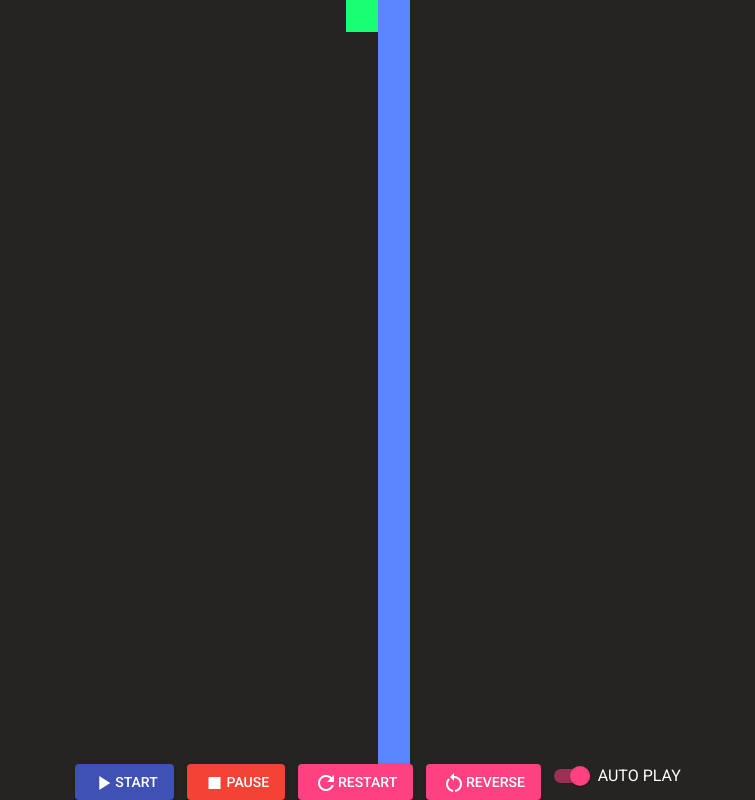
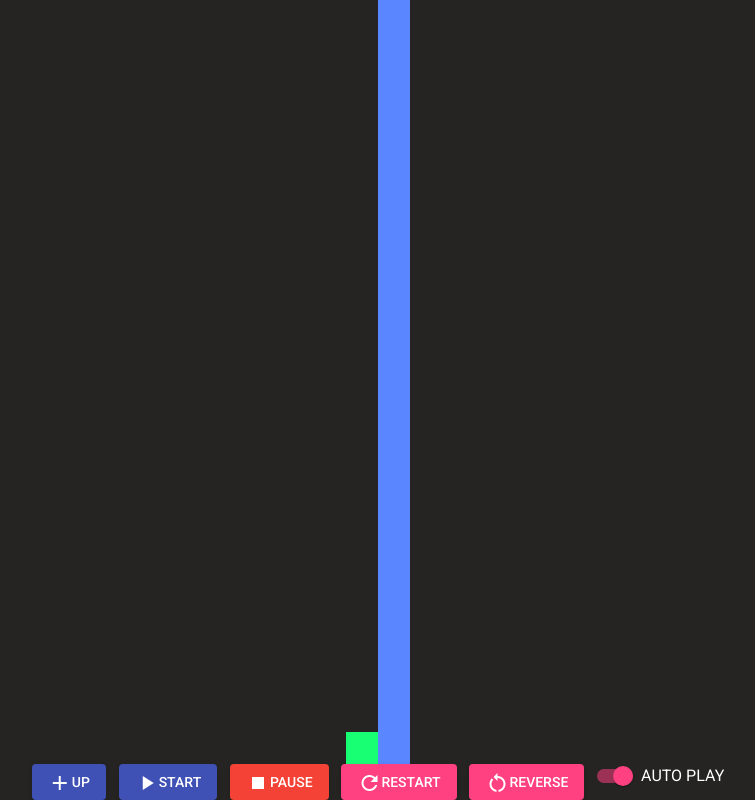
Before and after one commit to yuyakinjo/elevator-simulator, an Angular app: page / in a window 1280 px wide. Shown: the whole page, without its empty margins (262-1017 px from the left). Built offline with nearby package versions, Linux system fonts and the light colour scheme.

Commit message:
feat: 指定した高さの分だけ上昇する関数追加

```diff
--- a/src/app/app.component.html
+++ b/src/app/app.component.html
@@ -11,6 +11,9 @@
     fxLayoutAlign="center"
     fxLayoutGap="1vw"
   >
+    <button mat-raised-button color="primary" (click)="up()">
+      <mat-icon>add</mat-icon>{{ "up" | uppercase }}
+    </button>
     <button mat-raised-button color="primary" (click)="play()">
       <mat-icon>play_arrow</mat-icon>{{ "start" | uppercase }}
     </button>
--- a/src/app/app.component.ts
+++ b/src/app/app.component.ts
@@ -1,7 +1,6 @@
 import { AfterViewInit, ChangeDetectionStrategy, Component, ElementRef, ViewChild } from '@angular/core'; // prettier-ignore
 import { FormControl } from '@angular/forms';
-import anime, { AnimeInstance } from 'animejs';
-import { negate } from 'ramda';
+import anime from 'animejs';
 import { tap } from 'rxjs';
 
 @Component({
@@ -11,7 +10,10 @@ import { tap } from 'rxjs';
   changeDetection: ChangeDetectionStrategy.OnPush,
 })
 export class AppComponent implements AfterViewInit {
-  anime!: AnimeInstance;
+  anime!: any;
+  duration = 500;
+  height = 0;
+  oneFloorHeight = 0;
 
   @ViewChild('room') room!: ElementRef<HTMLDivElement>;
   @ViewChild('route') route!: ElementRef<HTMLDivElement>;
@@ -28,17 +30,32 @@ export class AppComponent implements AfterViewInit {
   ngAfterViewInit(): void {
     const roomDivHeight = this.room.nativeElement.clientHeight;
     const routeDivHeight = this.route.nativeElement.clientHeight;
-    const height = routeDivHeight - roomDivHeight;
+    this.height = routeDivHeight - roomDivHeight;
+    this.oneFloorHeight = this.height / 10;
+    const autoplay = this.autoplay.value;
     const targets = document.querySelector('.room');
-    const autoplay = this.autoplay.value;
-    const duration = 3000;
-    this.anime = anime({
+    const duration = this.duration;
+    const easing = 'easeInOutExpo';
+    this.anime = anime.timeline({
       targets,
       autoplay,
       duration,
-      translateY: negate(height),
-      easing: 'easeInOutExpo',
+      easing,
     });
+  }
+
+  up() {
+    const currentValue = this.anime.children.map((child: any) =>
+      child.animations.map((animation: any) => animation.currentValue)
+    );
+    console.log('🚀 ~ up ~ this.anime', anime.get(this.anime, 'children'));
+
+    console.log('🚀 ~ up ~ currentValue', currentValue);
+    const last = -1;
+    const translateY = currentValue.length
+      ? [`${currentValue.at(last)}`, `-=${this.oneFloorHeight}`]
+      : [`-=${this.oneFloorHeight}`];
+    this.anime.add({ translateY }, last); // -1 でないとアニメーションがちらつくため
   }
 
   play() {
```
